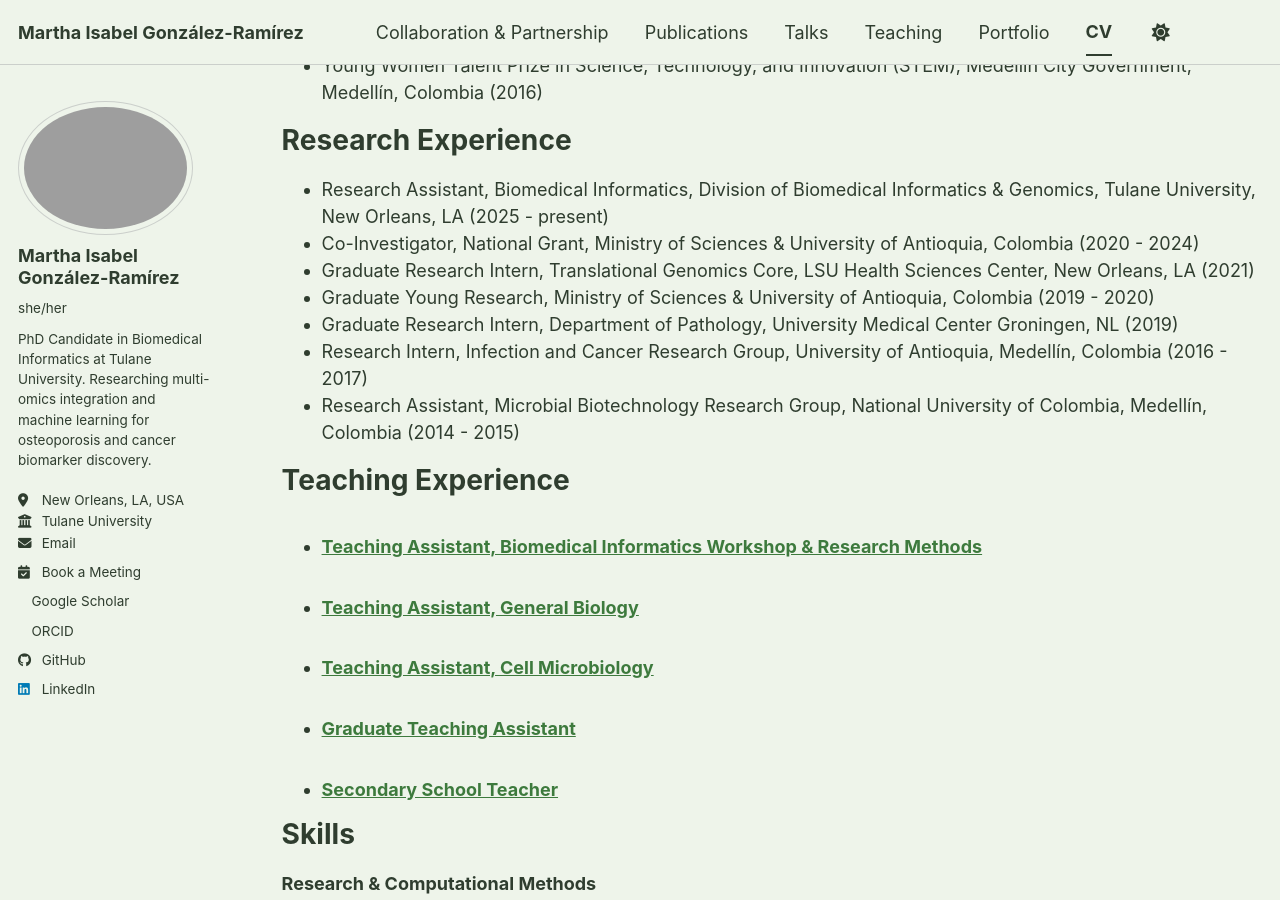
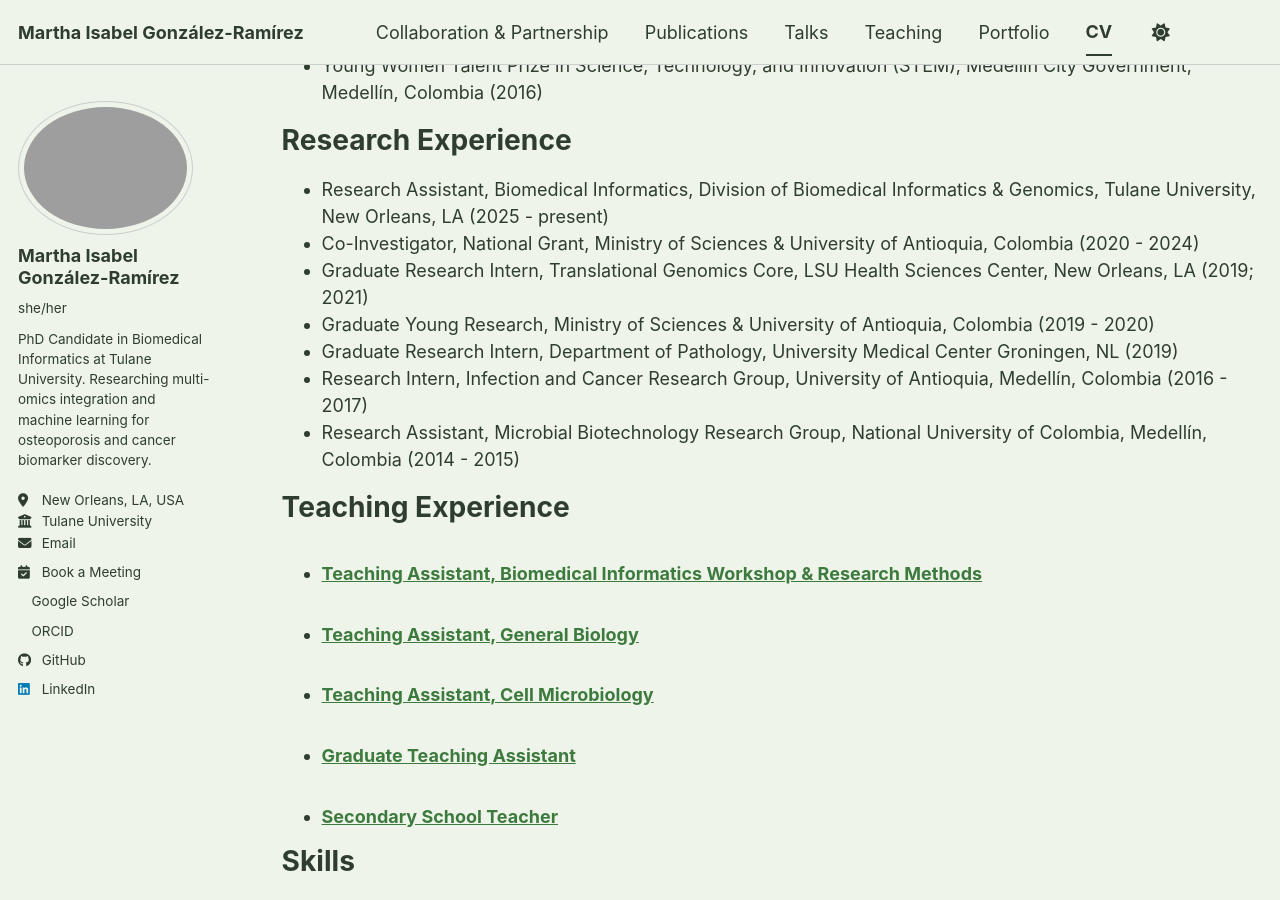
Before and after one commit to migonzalezr/migonzalezr.github.io, a Jekyll site: the page built from _pages/cv.md, in a window 1280 px wide and 900 px high, scrolled down 807 px. Built offline with Jekyll 4.4.1, drawn with Linux system fonts in a browser that asks for light colours; a style sheet for code colours, icons or effects is not loaded.

Commit message:
Update Translational Genomics Core dates to (2019; 2021)

```diff
--- a/_pages/cv.md
+++ b/_pages/cv.md
@@ -36,7 +36,7 @@ Research Experience
 ======
 * Research Assistant, Biomedical Informatics, Division of Biomedical Informatics & Genomics, Tulane University, New Orleans, LA (2025 - present)
 * Co-Investigator, National Grant, Ministry of Sciences & University of Antioquia, Colombia (2020 - 2024)
-* Graduate Research Intern, Translational Genomics Core, LSU Health Sciences Center, New Orleans, LA (2021)
+* Graduate Research Intern, Translational Genomics Core, LSU Health Sciences Center, New Orleans, LA (2019; 2021)
 * Graduate Young Research, Ministry of Sciences & University of Antioquia, Colombia (2019 - 2020)
 * Graduate Research Intern, Department of Pathology, University Medical Center Groningen, NL (2019)
 * Research Intern, Infection and Cancer Research Group, University of Antioquia, Medellín, Colombia (2016 - 2017)
```
